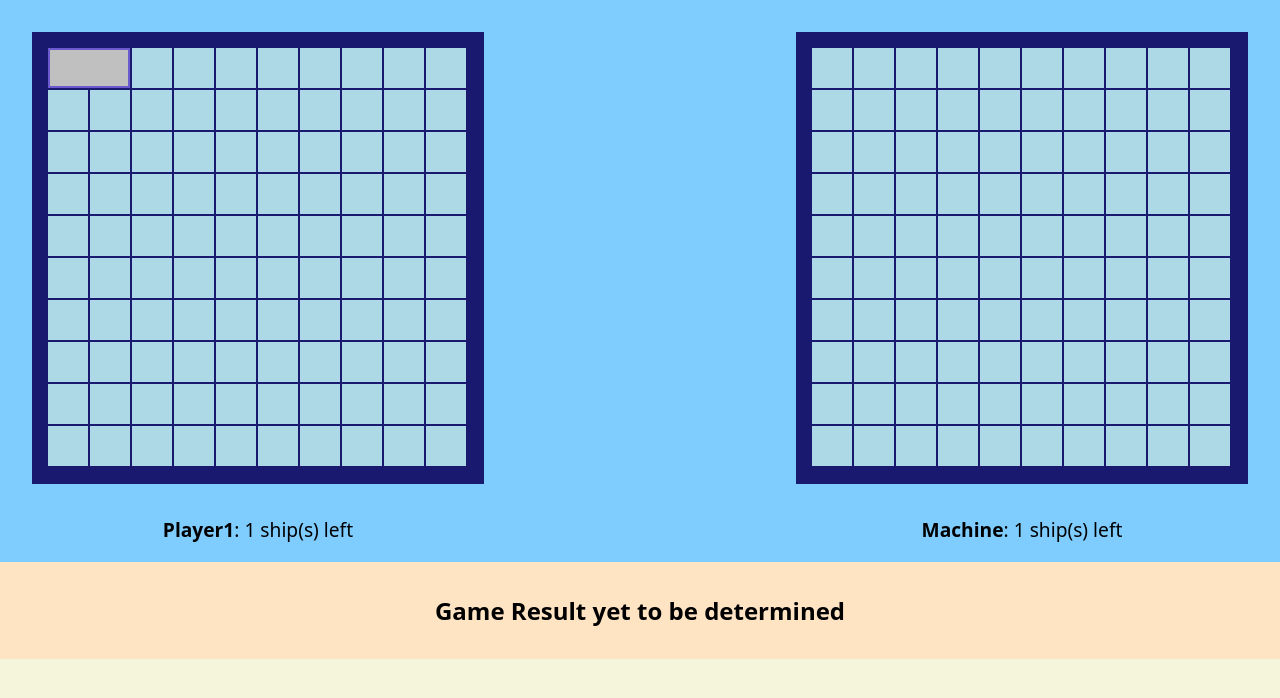
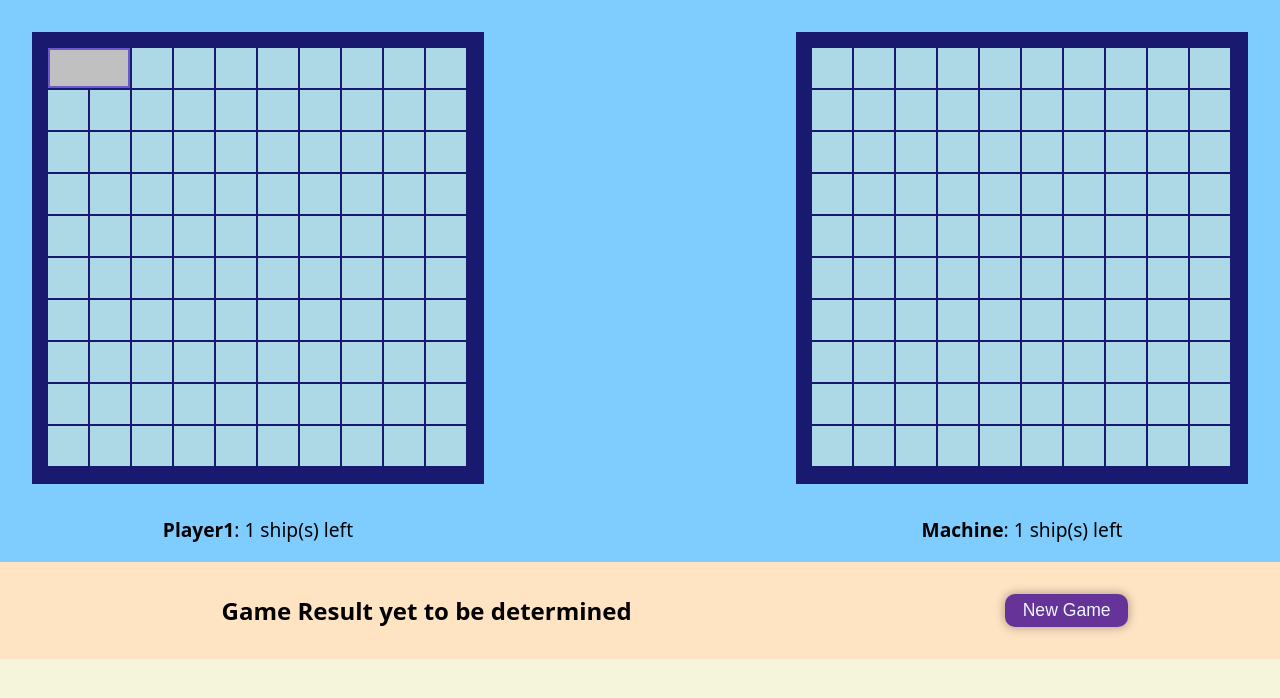
Before and after one commit to ajayfoo/odin-battleship, a website built with webpack: page src/index.html in a window 1280 px wide. Built offline with nearby package versions, Linux system fonts and the light colour scheme.

Commit message:
feat: add New Game button

```diff
--- a/src/controllers/index.js
+++ b/src/controllers/index.js
@@ -61,6 +61,12 @@ const createController = () => {
         applySunkShipStyle(gameboard1Model, gameboard1View, ship);
       }
     });
+
+  window.addEventListener('newGame', () => {
+    player1Controller.getView().classList.remove('gameOver');
+    player2Controller.getView().classList.remove('gameOver');
+  });
+
   window.addEventListener('gameOver', () => {
     player1Controller.getView().classList.add('gameOver');
     player2Controller.getView().classList.add('gameOver');
--- a/src/views/game-result/index.js
+++ b/src/views/game-result/index.js
@@ -3,13 +3,23 @@ import './style.css';
 const createGameResult = () => {
   const view = document.createElement('div');
   view.classList.add('game-result');
+
   const resultEle = document.createElement('p');
   resultEle.textContent = 'Game Result yet to be determined';
+
   window.addEventListener('userWon', () => {
     resultEle.textContent = 'User Has Won!';
   });
 
-  view.append(resultEle);
+  const newGameBtn = document.createElement('button');
+  newGameBtn.setAttribute('type', 'button');
+  newGameBtn.textContent = 'New Game';
+  newGameBtn.addEventListener('click', () => {
+    const newGameEvent = new CustomEvent('newGame');
+    window.dispatchEvent(newGameEvent);
+  });
+
+  view.append(resultEle, newGameBtn);
   return view;
 };
 
--- a/src/views/game-result/style.css
+++ b/src/views/game-result/style.css
@@ -1,6 +1,9 @@
 .game-result {
+  display: grid;
+  grid-template-columns: 2fr 1fr;
   background-color: bisque;
   padding: 2em 0;
+  justify-items: center;
 }
 
 .game-result > p:first-child {
@@ -8,3 +11,14 @@
   font-weight: 900;
   text-align: center;
 }
+
+.game-result > button:last-child {
+  font-size: 1.1rem;
+  border-radius: 10px;
+  border: none;
+  background-color: rebeccapurple;
+  color: aliceblue;
+  padding: 0.3em 1em;
+  box-shadow: 0 0 10px 1px rgb(0 0 0/0.3);
+  cursor: pointer;
+}
```
